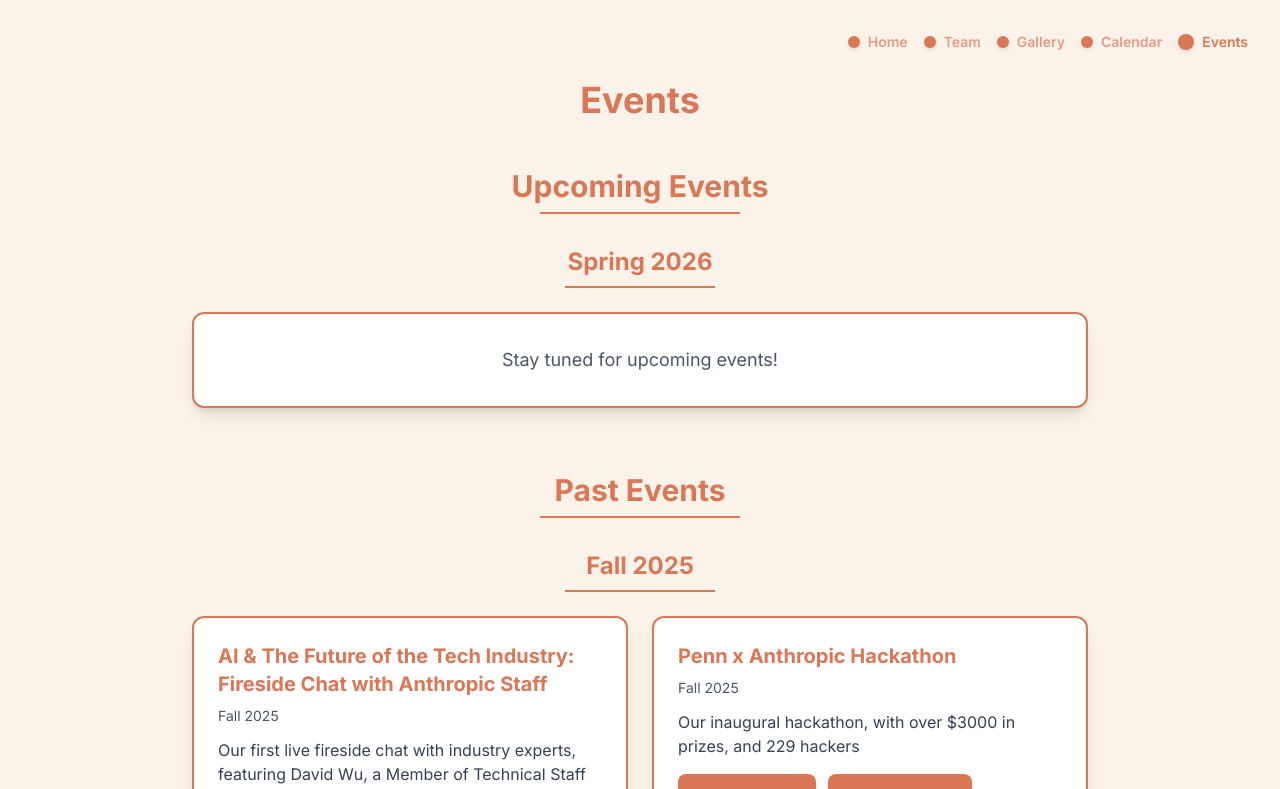
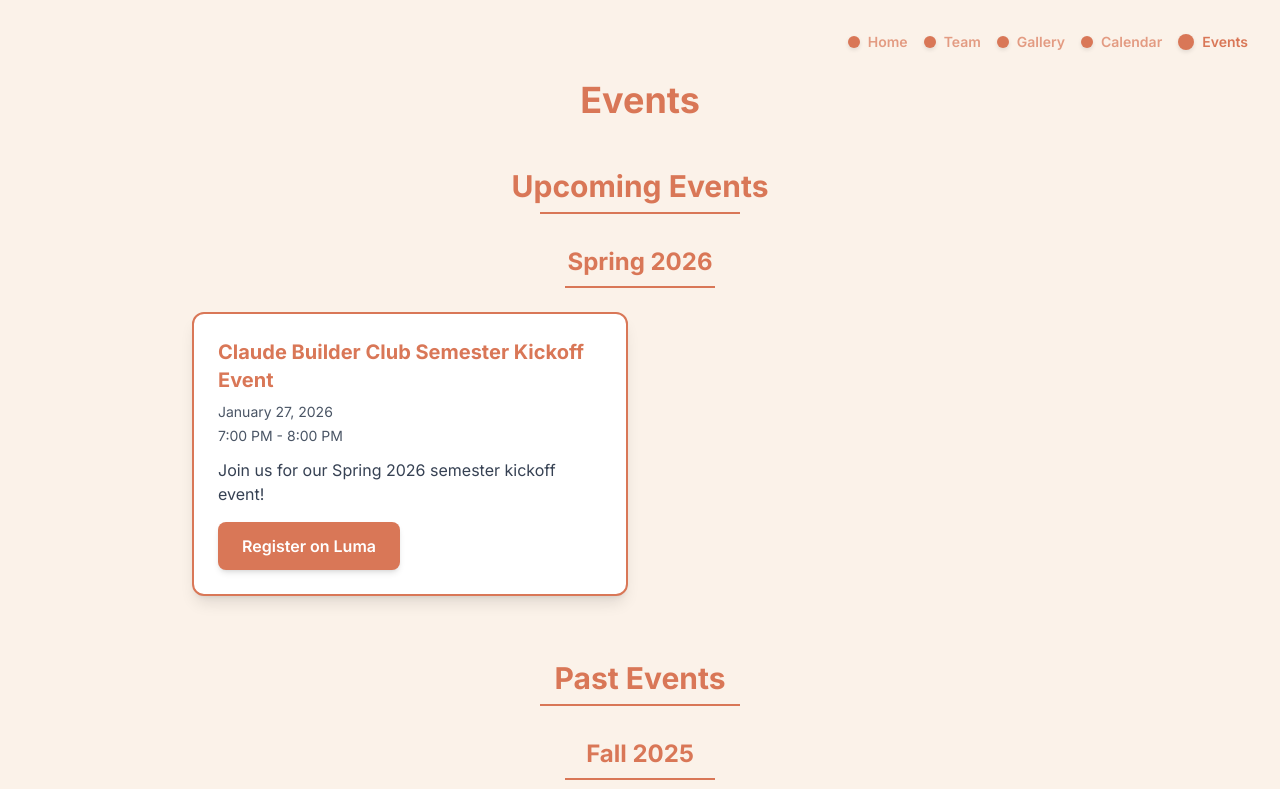
Before and after one commit to alainwelliver/penn-cbc-website, a Next.js app: page /events in a window 1280 px wide. Shown: the top 789 px of the page. Built offline with nearby package versions, Linux system fonts and the light colour scheme.

Commit message:
Added SP26 kickoff event info

```diff
--- a/app/events/page.tsx
+++ b/app/events/page.tsx
@@ -1,4 +1,19 @@
 export default function Events() {
+  const futureEvents = [
+    {
+      title: 'Claude Builder Club Semester Kickoff Event',
+      date: 'January 27, 2026',
+      time: '7:00 PM - 8:00 PM',
+      description: 'Join us for our Spring 2026 semester kickoff event!',
+      buttons: [
+        {
+          label: 'Register on Luma',
+          url: 'https://luma.com/zo3ac37q'
+        }
+      ]
+    }
+  ];
+
   const pastEvents = [
     {
       title: 'AI & The Future of the Tech Industry: Fireside Chat with Anthropic Staff',
@@ -148,11 +163,36 @@
             />
           </div>
 
-          {/* Placeholder for future events */}
-          <div className="bg-white rounded-xl p-8 shadow-lg border-2 text-center" style={{ borderColor: '#D97757' }}>
-            <p className="text-gray-600 font-sans text-lg">
-              Stay tuned for upcoming events!
-            </p>
+          <div className="grid gap-6 md:grid-cols-2">
+            {futureEvents.map((event, index) => (
+              <div
+                key={index}
+                className="bg-white rounded-xl p-6 shadow-lg hover:shadow-xl transition-all duration-200 border-2"
+                style={{ borderColor: '#D97757' }}
+              >
+                <h3 className="text-xl font-bold mb-2 font-sans" style={{ color: '#D97757' }}>
+                  {event.title}
+                </h3>
+                <p className="text-gray-600 text-sm mb-1 font-sans">{event.date}</p>
+                <p className="text-gray-600 text-sm mb-3 font-sans">{event.time}</p>
+                <p className="text-gray-700 mb-4 font-sans">{event.description}</p>
+
+                <div className="flex flex-wrap gap-3">
+                  {event.buttons.map((button, buttonIndex) => (
+                    <a
+                      key={buttonIndex}
+                      href={button.url}
+                      target="_blank"
+                      rel="noopener noreferrer"
+                      className="inline-block text-white font-sans font-semibold py-3 px-6 rounded-lg transition-all duration-200 transform hover:scale-105 shadow-md hover:shadow-lg hover:opacity-90"
+                      style={{ backgroundColor: '#D97757' }}
+                    >
+                      {button.label}
+                    </a>
+                  ))}
+                </div>
+              </div>
+            ))}
           </div>
         </section>
 
```
